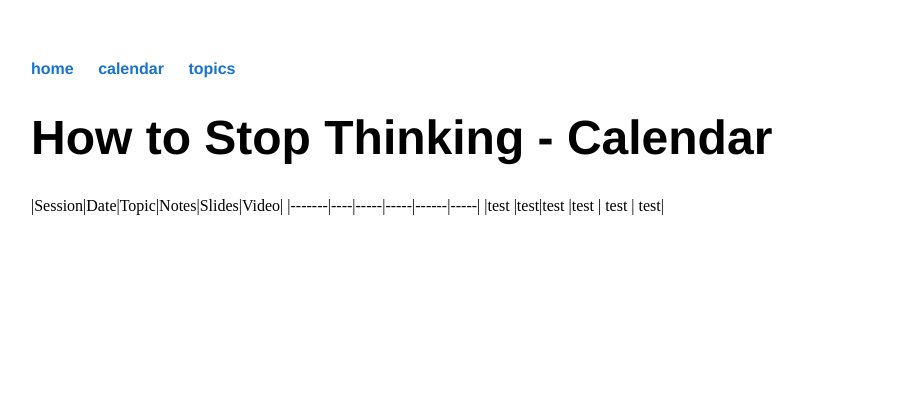
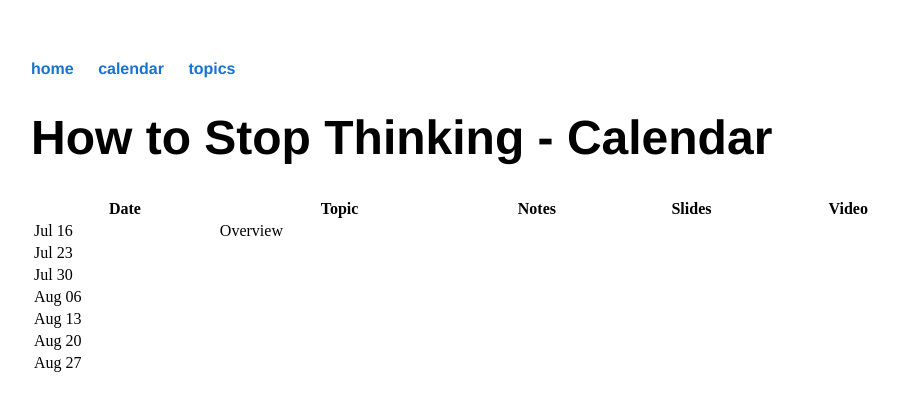
Before and after one commit to maxpensack/maxpensack.github.io, a Jekyll site: the page built from howtostopthinking/calendar/index.html, in a window 1280 px wide. Shown: the top 411 px of the page, without its empty margins (161-1060 px from the left). Built offline with Jekyll 4.4.1, drawn with Linux system fonts in a browser that asks for light colours.

Commit message:
table form

```diff
--- a/css/main.css
+++ b/css/main.css
@@ -41,3 +41,7 @@ ul.posts {
 ul.posts li {
     list-style: none;
 }
+
+table {
+    width: 100%;
+  }
--- a/howtostopthinking/calendar/index.html
+++ b/howtostopthinking/calendar/index.html
@@ -3,8 +3,6 @@ layout: webinar
 title: How to Stop Thinking - Calendar
 ---
 <h1>{{ page.title }}</h1>
-
-<!--
 <table>
     <tr>
         <th>Date</th>
@@ -38,7 +36,3 @@ title: How to Stop Thinking - Calendar
         <td>Aug 27</td>
     </tr>
 </table>
--->
-|Session|Date|Topic|Notes|Slides|Video|
-|-------|----|-----|-----|------|-----|
-|test   |test|test |test | test | test|
```
